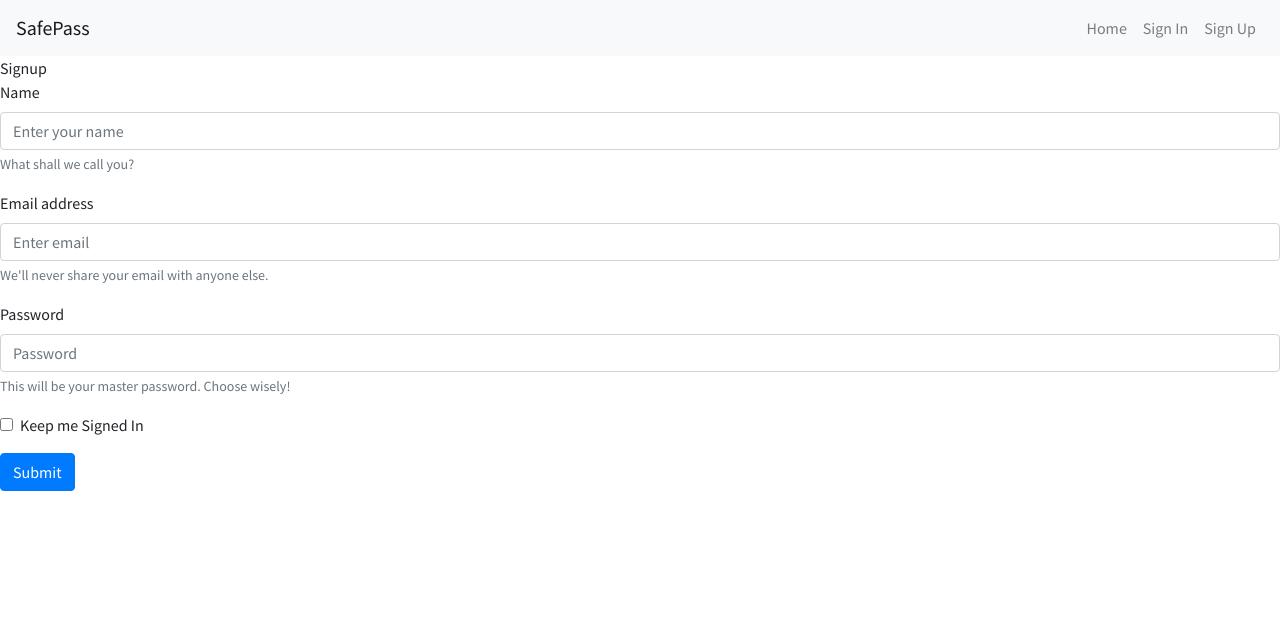
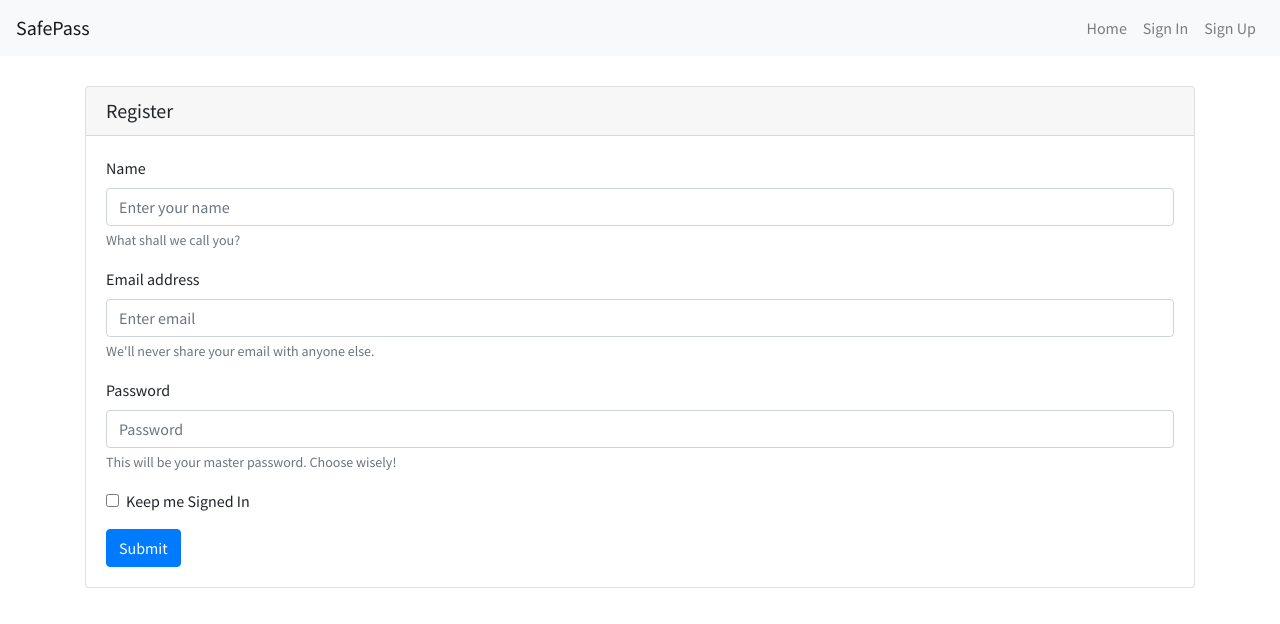
Before and after one commit to rajrajhans/safepass, a React (Create React App) app: page /signup in a window 1280 px wide. Shown: the top 624 px of the page. Built offline with nearby package versions, Linux system fonts and the light colour scheme; no server answers.

Commit message:
Add styles to loading screen

```diff
--- a/src/components/Signup.jsx
+++ b/src/components/Signup.jsx
@@ -5,6 +5,8 @@ import app from '../utils/firebaseInit';
 import { navigate } from '@reach/router';
 import { LoadingContext } from './helpers/LoadingContext';
 import { AuthContext } from './helpers/AuthContext';
+import Card from 'react-bootstrap/Card';
+import Container from 'react-bootstrap/Container';
 
 const Signup = () => {
   const [signupState, setSignupState] = useState({
@@ -62,8 +64,12 @@ const Signup = () => {
   }
 
   return (
-    <div>
-      Signup
+    <Container>
+      <Card style={{ marginTop: '30px' }}>
+        <Card.Header>
+          <Card.Title style={{ marginBottom: '0' }}>Register</Card.Title>
+        </Card.Header>
+        <Card.Body>
           <Form onSubmit={handleSubmit}>
             <Form.Group controlId="name">
               <Form.Label>Name</Form.Label>
@@ -74,7 +80,9 @@ const Signup = () => {
                 placeholder="Enter your name"
                 onChange={handlesignupChange}
               />
-          <Form.Text className="text-muted">What shall we call you?</Form.Text>
+              <Form.Text className="text-muted">
+                What shall we call you?
+              </Form.Text>
             </Form.Group>
 
             <Form.Group controlId="formBasicEmail">
@@ -113,7 +121,9 @@ const Signup = () => {
               Submit
             </Button>
           </Form>
-    </div>
+        </Card.Body>
+      </Card>
+    </Container>
   );
 };
 
--- a/src/components/helpers/LoadingContext.jsx
+++ b/src/components/helpers/LoadingContext.jsx
@@ -4,8 +4,7 @@ export const LoadingContext = createContext();
 
 const applyLoadingStyles = () => {
   let loadingStyles = {
-    height: '100%',
-    width: '100%',
+    display: 'flex',
   };
   let loadingwrapper = document.getElementById('loadingWrapper');
   Object.assign(loadingwrapper.style, loadingStyles);
@@ -13,8 +12,7 @@ const applyLoadingStyles = () => {
 
 const cancelLoadingStyles = () => {
   let loadingStyles = {
-    height: '0%',
-    width: '0%',
+    display: 'none',
   };
   let loadingwrapper = document.getElementById('loadingWrapper');
   Object.assign(loadingwrapper.style, loadingStyles);
--- a/src/index.js
+++ b/src/index.js
@@ -4,10 +4,16 @@ import 'bootstrap/dist/css/bootstrap.min.css';
 import 'react-bootstrap-range-slider/dist/react-bootstrap-range-slider.css';
 import '../src/styles/main.css';
 import App from './App';
+import logo from '../src/static/logo.png';
 
 ReactDOM.render(
   <React.StrictMode>
-    <div className="loadingWrapper" id={'loadingWrapper'} />
+    <div className={'loadingWrapper'} id={'loadingWrapper'}>
+      <div className="loadingLogo">
+        <img id={'loadingLogoImg'} src={logo} alt={'SafePass'} />
+      </div>
+    </div>
+
     <div className="contentWrapper">
       <App />
     </div>
--- a/src/styles/main.css
+++ b/src/styles/main.css
@@ -11,17 +11,18 @@ body{
 
 .loadingWrapper {
     position: absolute;
-    height: 0;
-    width: 0;
+    display: none;
+    height: 100%;
+    width: 100%;
+    opacity: 0.5;
     top: 0;
     left: 0;
-    display: flex;
     text-align: center;
     font-size: 1.2em;
     color: #FFF;
-    opacity: 0.5;
+    background: rgba(0, 0, 0, 1);
     z-index: 800;
-    transition: all 0.15s linear;
+    transition: all 0.10s ease-in;
 }
 
 .contentWrapper{
```
Also changed, not shown: src/static/logo.png (added). Lines whose indentation alone changed are shown as unchanged.
